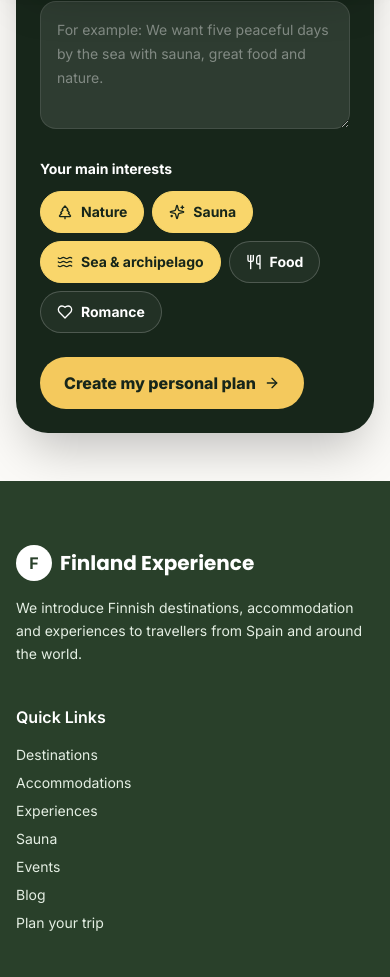
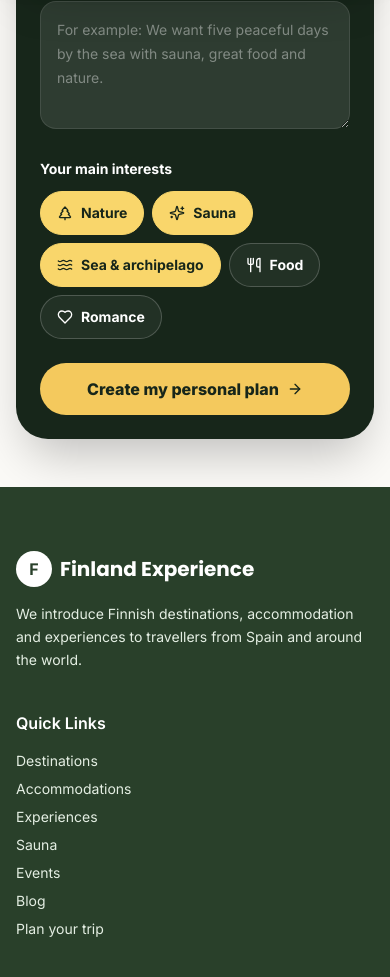
Before and after one commit to Tontsa128/finland-experience-platform, a Next.js app: page /en/plan in a window 390 px wide. Shown: the part 851-1828 px from the top of the page. Built offline with nearby package versions, Linux system fonts and the light colour scheme; no server answers.

Commit message:
fix: improve mobile trip planner touch targets

```diff
--- a/src/components/TripPlanner.tsx
+++ b/src/components/TripPlanner.tsx
@@ -24,12 +24,12 @@ export default function TripPlanner({language,catalog}:{language:Lang;catalog:{d
  <section className="rounded-[2rem] bg-brand-950 p-6 text-white shadow-2xl sm:p-10"><div className="flex items-center gap-2 text-gold-300"><Compass className="h-5 w-5"/><span className="text-xs font-bold uppercase tracking-[.2em]">Finland Experience Concierge</span></div><h1 className="mt-4 max-w-4xl font-display text-4xl font-bold leading-tight sm:text-6xl">{t.title}</h1><p className="mt-5 max-w-3xl text-base leading-7 text-white/70 sm:text-lg">{t.intro}</p>
  <form onSubmit={create} className="mt-8 grid gap-6"><div className="grid gap-4 sm:grid-cols-3">{[[t.days,days,setDays,'1','6'],[t.people,people,setPeople,'1','20'],[t.budget,budget,setBudget,'0','100000']].map(([label,value,set,min,max])=><label key={label as string} className="rounded-2xl bg-white/10 p-4"><span className="text-xs font-bold uppercase tracking-wider text-white/60">{label as string}</span><input required type="number" min={min as string} max={max as string} value={value as string} onChange={e=>(set as (v:string)=>void)(e.target.value)} className="mt-2 w-full bg-transparent text-2xl font-bold outline-none"/></label>)}</div>
  <label><span className="text-sm font-bold">{t.request}</span><textarea required minLength={10} maxLength={1500} value={question} onChange={e=>setQuestion(e.target.value)} placeholder={t.requestPh} className="mt-3 min-h-32 w-full rounded-2xl border border-white/10 bg-white/10 p-4 text-sm leading-6 text-white placeholder:text-white/40 outline-none focus:ring-2 focus:ring-gold-300"/></label>
- <div><p className="mb-3 text-sm font-bold">{t.interests}</p><div className="flex flex-wrap gap-2">{choices.map(([key,Icon,label])=><button type="button" key={key} onClick={()=>toggle(key)} aria-pressed={selected.includes(key)} className={`inline-flex items-center gap-2 rounded-full border px-4 py-2.5 text-sm font-bold transition ${selected.includes(key)?'border-gold-300 bg-gold-300 text-brand-950':'border-white/20 bg-white/5 text-white hover:bg-white/10'}`}><Icon className="h-4 w-4"/>{label[language]}</button>)}</div></div>
- <button disabled={busy} className="inline-flex w-fit items-center gap-2 rounded-full bg-gold-400 px-6 py-3.5 font-extrabold text-brand-950 transition hover:-translate-y-0.5 disabled:opacity-60">{busy?'…':t.plan}<ArrowRight className="h-4 w-4"/></button>{error&&<p className="text-sm text-red-300">{error}</p>}</form></section>
+ <div><p className="mb-3 text-sm font-bold">{t.interests}</p><div className="flex flex-wrap gap-2">{choices.map(([key,Icon,label])=><button type="button" key={key} onClick={()=>toggle(key)} aria-pressed={selected.includes(key)} className={`inline-flex min-h-11 items-center gap-2 rounded-full border px-4 py-2.5 text-sm font-bold transition ${selected.includes(key)?'border-gold-300 bg-gold-300 text-brand-950':'border-white/20 bg-white/5 text-white hover:bg-white/10'}`}><Icon className="h-4 w-4"/>{label[language]}</button>)}</div></div>
+ <button disabled={busy} className="inline-flex min-h-12 w-full items-center justify-center gap-2 rounded-full bg-gold-400 px-6 py-3.5 font-extrabold text-brand-950 transition hover:-translate-y-0.5 disabled:opacity-60 sm:w-fit">{busy?'…':t.plan}<ArrowRight className="h-4 w-4"/></button>{error&&<p className="text-sm text-red-300">{error}</p>}</form></section>
  {(summary||plan.length>0)&&<section id="concierge-result" className="mt-10 scroll-mt-20"><p className="text-xs font-bold uppercase tracking-[.2em] text-brand-600">{t.result}</p><p className="mt-3 max-w-3xl text-lg leading-8 text-slate-700">{summary}</p>
  <ConciergeItinerary language={language} days={plan} recommendations={recommendations} catalog={catalog} verifiedLabel={t.verified} togetherLabel={t.together}/>
 
- <div className="mt-8 rounded-[1.5rem] border border-brand-100 bg-brand-50 p-6">{sent?<div><p className="font-bold text-brand-950">{t.sent}</p><p className="mt-1 text-sm text-slate-600">{t.sentText}</p></div>:<><h2 className="font-display text-2xl font-bold text-brand-950">{t.together}</h2><p className="mt-2 text-sm text-slate-600">{t.sentText}</p><form onSubmit={send} className="mt-5 grid gap-3 sm:grid-cols-[1fr_1fr_auto]"><input required value={name} onChange={e=>setName(e.target.value)} placeholder={t.name} className="rounded-xl border bg-white px-4 py-3 text-sm"/><input required type="email" value={email} onChange={e=>setEmail(e.target.value)} placeholder={t.email} className="rounded-xl border bg-white px-4 py-3 text-sm"/><button className="rounded-xl bg-brand-950 px-5 py-3 text-sm font-bold text-white">{t.send}</button></form></>}</div>
+ <div className="mt-8 rounded-[1.5rem] border border-brand-100 bg-brand-50 p-6">{sent?<div><p className="font-bold text-brand-950">{t.sent}</p><p className="mt-1 text-sm text-slate-600">{t.sentText}</p></div>:<><h2 className="font-display text-2xl font-bold text-brand-950">{t.together}</h2><p className="mt-2 text-sm text-slate-600">{t.sentText}</p><form onSubmit={send} className="mt-5 grid gap-3 sm:grid-cols-[1fr_1fr_auto]"><input required value={name} onChange={e=>setName(e.target.value)} placeholder={t.name} className="rounded-xl border bg-white px-4 py-3 text-sm"/><input required type="email" value={email} onChange={e=>setEmail(e.target.value)} placeholder={t.email} className="rounded-xl border bg-white px-4 py-3 text-sm"/><button className="min-h-11 rounded-xl bg-brand-950 px-5 py-3 text-sm font-bold text-white">{t.send}</button></form></>}</div>
  <p className="mt-5 text-xs leading-5 text-slate-500">{t.note}</p></section>}
  </div>
 }
```
